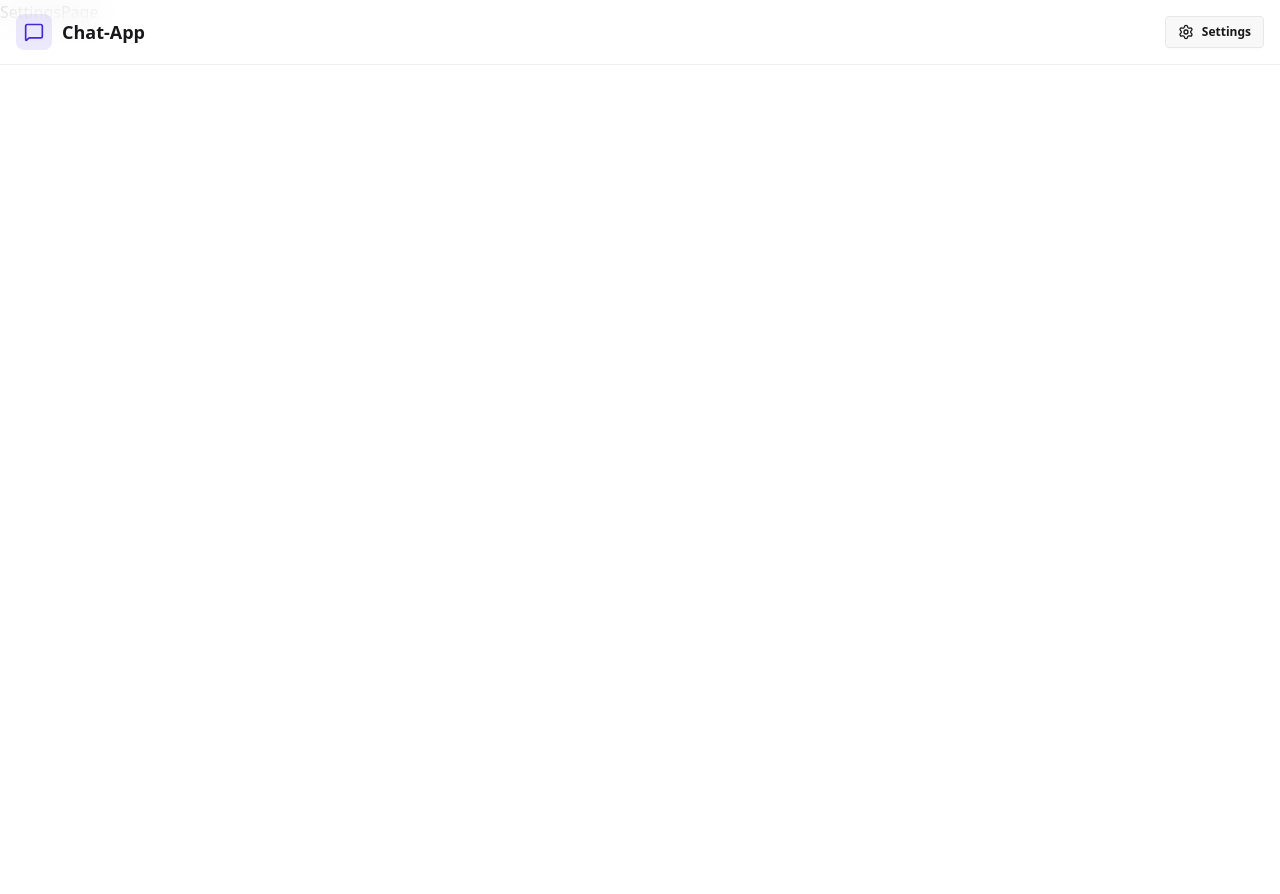
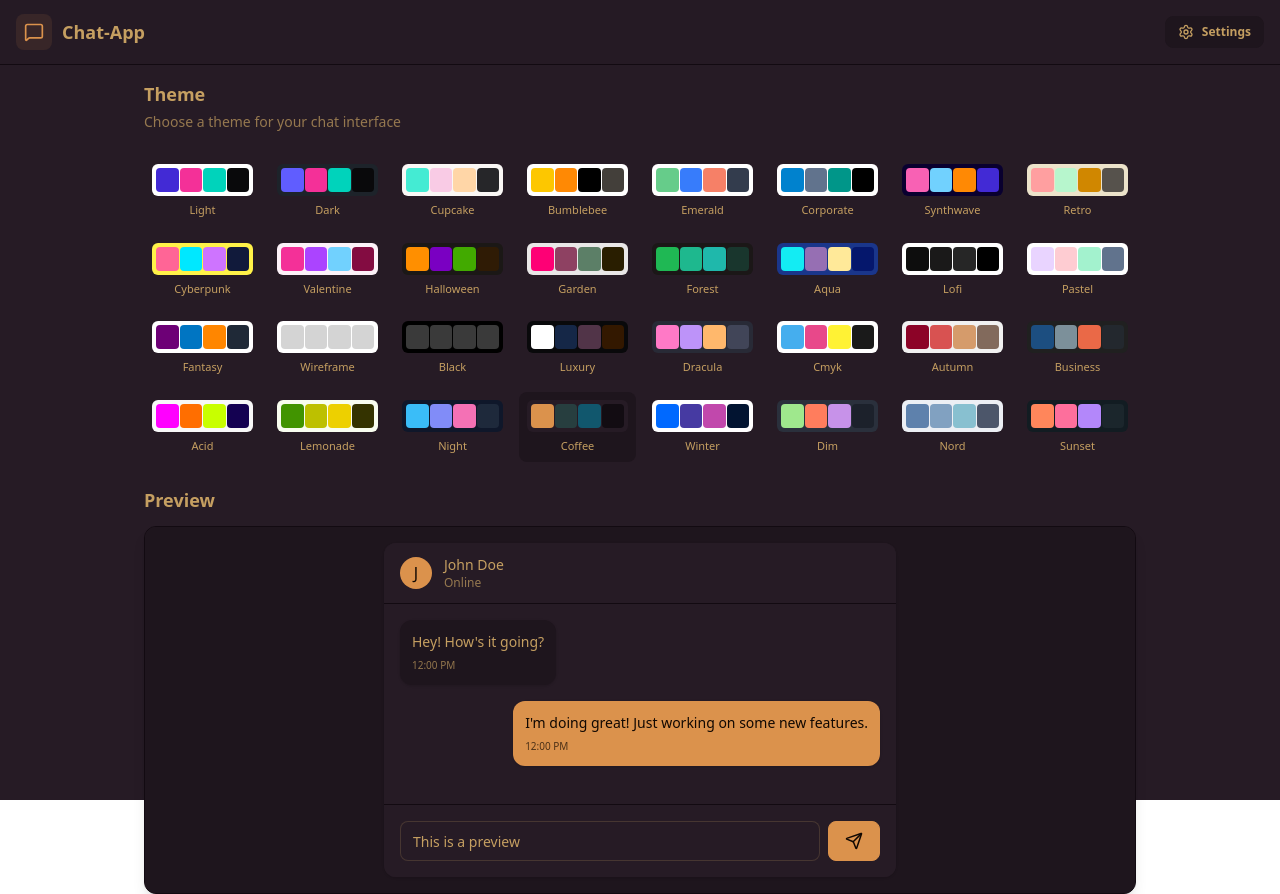
Before and after one commit to G2Me-B/chat-app, a React (Vite) app in the folder frontend/: page /settings in a window 1280 px wide. Before the commit the page ends 800 px from the top, so only its background shows below. Built offline with nearby package versions, Linux system fonts and the light colour scheme; no server answers.

Commit message:
Settings page complete

```diff
--- a/frontend/src/App.jsx
+++ b/frontend/src/App.jsx
@@ -9,9 +9,11 @@
 import { useAuthStore } from './store/useAuthStore'
 import { Loader } from 'lucide-react'
 import {Toaster} from "react-hot-toast"
+import { useThemeStore } from './store/useThemeStore'
 
 const App = () => {
   const { authUser, CheckAuth, isCheckingAuth } = useAuthStore()
+  const {theme} =useThemeStore()
 
   useEffect(() => {
     CheckAuth()
@@ -29,7 +31,7 @@
   }
 
   return (
-    <div>
+    <div data-theme={theme}>
       <Navbar />
 
       <Routes>
--- /dev/null
+++ b/frontend/src/constants/index.js
@@ -0,0 +1,34 @@
+export const THEMES = [
+  "light",
+  "dark",
+  "cupcake",
+  "bumblebee",
+  "emerald",
+  "corporate",
+  "synthwave",
+  "retro",
+  "cyberpunk",
+  "valentine",
+  "halloween",
+  "garden",
+  "forest",
+  "aqua",
+  "lofi",
+  "pastel",
+  "fantasy",
+  "wireframe",
+  "black",
+  "luxury",
+  "dracula",
+  "cmyk",
+  "autumn",
+  "business",
+  "acid",
+  "lemonade",
+  "night",
+  "coffee",
+  "winter",
+  "dim",
+  "nord",
+  "sunset",
+];
--- a/frontend/src/index.css
+++ b/frontend/src/index.css
@@ -1,2 +1,4 @@
 @import "tailwindcss";
-@plugin "daisyui";
+@plugin "daisyui" {
+  themes: all;
+}
--- a/frontend/src/pages/SettingsPage.jsx
+++ b/frontend/src/pages/SettingsPage.jsx
@@ -1,8 +1,117 @@
-import React from 'react'
+import { Send } from "lucide-react";
+import { THEMES } from "../constants";
+import { useThemeStore } from "../store/useThemeStore";
+
+const PREVIEW_MESSAGES = [
+  { id: 1, content: "Hey! How's it going?", isSent: false },
+  { id: 2, content: "I'm doing great! Just working on some new features.", isSent: true },
+];
 
 const SettingsPage = () => {
+  const { theme, setTheme } = useThemeStore();
+
+
   return (
-    <div>SettingsPage</div>
+    <div className="h-screen container mx-auto px-4 pt-20 max-w-5xl">
+      <div className="space-y-6">
+        <div className="flex flex-col gap-1">
+          <h2 className="text-lg font-semibold">Theme</h2>
+          <p className="text-sm text-base-content/70">Choose a theme for your chat interface</p>
+        </div>
+
+        <div className="grid grid-cols-4 sm:grid-cols-6 md:grid-cols-8 gap-2">
+          {THEMES.map((t) => (
+            <button
+              key={t}
+              className={`
+                group flex flex-col items-center gap-1.5 p-2 rounded-lg transition-colors
+                ${theme === t ? "bg-base-200" : "hover:bg-base-200/50"}
+              `}
+              onClick={() => setTheme(t)}
+            >
+              <div className="relative h-8 w-full rounded-md overflow-hidden" data-theme={t}>
+                <div className="absolute inset-0 grid grid-cols-4 gap-px p-1">
+                  <div className="rounded bg-primary"></div>
+                  <div className="rounded bg-secondary"></div>
+                  <div className="rounded bg-accent"></div>
+                  <div className="rounded bg-neutral"></div>
+                </div>
+              </div>
+              <span className="text-[11px] font-medium truncate w-full text-center">
+                {t.charAt(0).toUpperCase() + t.slice(1)}
+              </span>
+            </button>
+          ))}
+        </div>
+
+        {/* Preview Section */}
+        <h3 className="text-lg font-semibold mb-3">Preview</h3>
+        <div className="rounded-xl border border-base-300 overflow-hidden bg-base-100 shadow-lg">
+          <div className="p-4 bg-base-200">
+            <div className="max-w-lg mx-auto">
+              {/* Mock Chat UI */}
+              <div className="bg-base-100 rounded-xl shadow-sm overflow-hidden">
+                {/* Chat Header */}
+                <div className="px-4 py-3 border-b border-base-300 bg-base-100">
+                  <div className="flex items-center gap-3">
+                    <div className="w-8 h-8 rounded-full bg-primary flex items-center justify-center text-primary-content font-medium">
+                      J
+                    </div>
+                    <div>
+                      <h3 className="font-medium text-sm">John Doe</h3>
+                      <p className="text-xs text-base-content/70">Online</p>
+                    </div>
+                  </div>
+                </div>
+
+                {/* Chat Messages */}
+                <div className="p-4 space-y-4 min-h-[200px] max-h-[200px] overflow-y-auto bg-base-100">
+                  {PREVIEW_MESSAGES.map((message) => (
+                    <div
+                      key={message.id}
+                      className={`flex ${message.isSent ? "justify-end" : "justify-start"}`}
+                    >
+                      <div
+                        className={`
+                          max-w-[80%] rounded-xl p-3 shadow-sm
+                          ${message.isSent ? "bg-primary text-primary-content" : "bg-base-200"}
+                        `}
+                      >
+                        <p className="text-sm">{message.content}</p>
+                        <p
+                          className={`
+                            text-[10px] mt-1.5
+                            ${message.isSent ? "text-primary-content/70" : "text-base-content/70"}
+                          `}
+                        >
+                          12:00 PM
+                        </p>
+                      </div>
+                    </div>
+                  ))}
+                </div>
+
+                {/* Chat Input */}
+                <div className="p-4 border-t border-base-300 bg-base-100">
+                  <div className="flex gap-2">
+                    <input
+                      type="text"
+                      className="input input-bordered flex-1 text-sm h-10"
+                      placeholder="Type a message..."
+                      value="This is a preview"
+                      readOnly
+                    />
+                    <button className="btn btn-primary h-10 min-h-0">
+                      <Send size={18} />
+                    </button>
+                  </div>
+                </div>
+              </div>
+            </div>
+          </div>
+        </div>
+      </div>
+    </div>
   )
 }
 
--- /dev/null
+++ b/frontend/src/store/useThemeStore.js
@@ -0,0 +1,9 @@
+import {create} from 'zustand';
+
+export const useThemeStore = create((set) => ({
+    theme: localStorage.getItem('chat-theme') || 'coffee',
+    setTheme: (newTheme) => {
+        localStorage.setItem('chat-theme', newTheme);
+        set({theme: newTheme});
+    }
+}));
```
